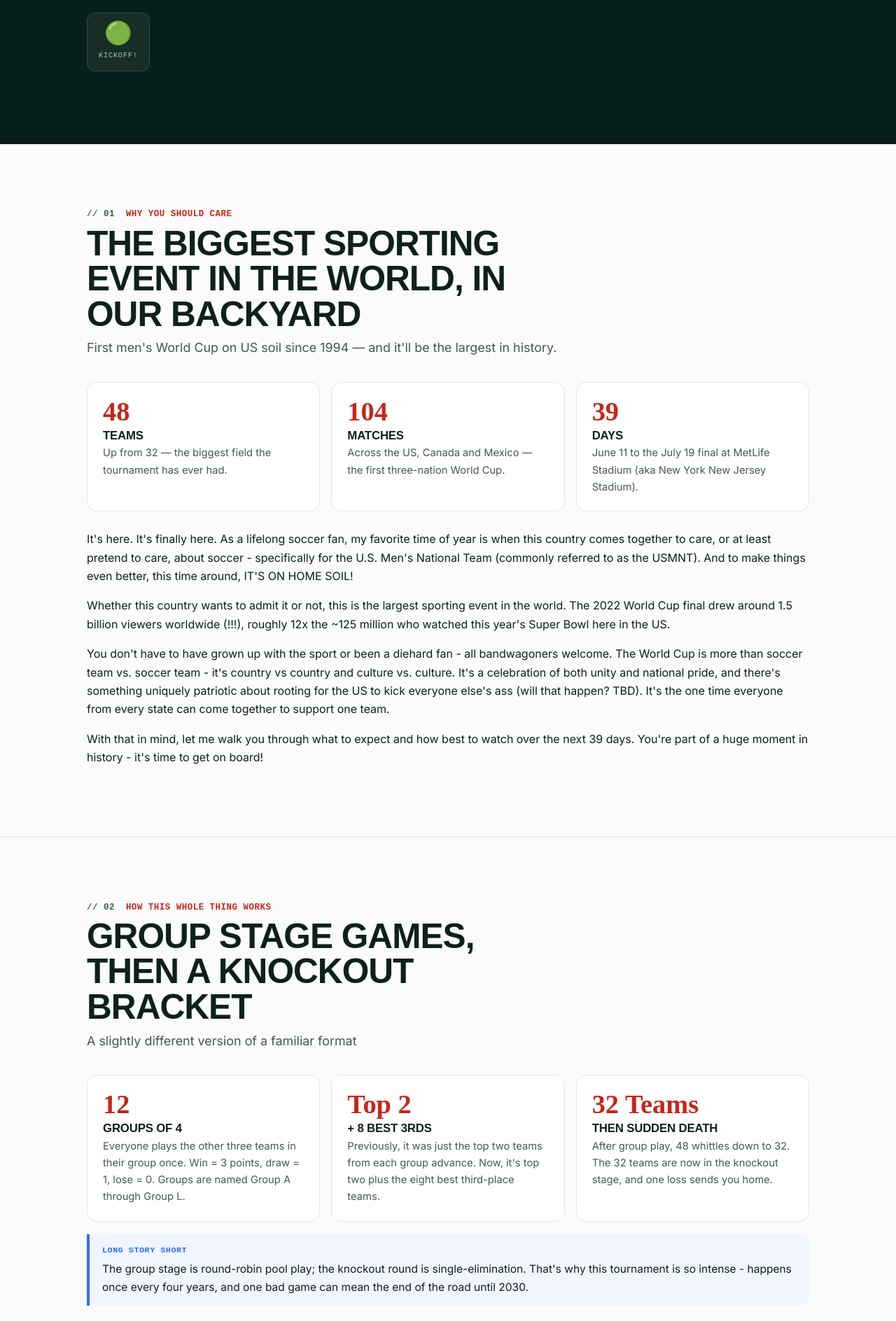
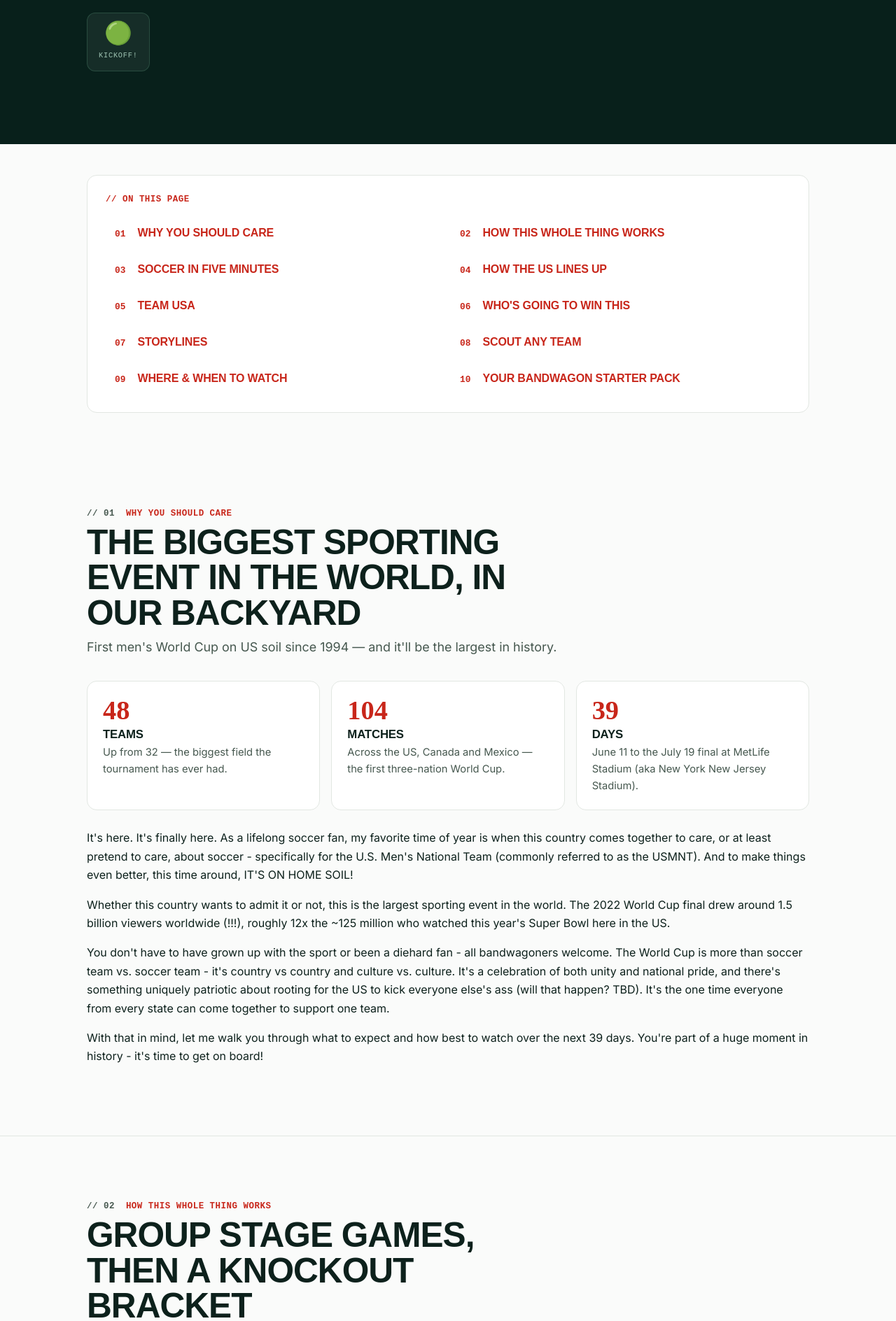
Before and after one commit to jmozden3/jmozden3.github.io, a Jekyll site: the page built from _posts/2026-06-10-wc-preview.md, in a window 1280 px wide. Shown: the part 833-2721 px from the top of the page at 70% size. Built offline with Jekyll 4.4.1, drawn with Linux system fonts in a browser that asks for light colours.

Commit message:
Add non-sticky table of contents to WC preview post
Adds an "On this page" TOC after the hero linking to all 10
sections, plus scroll-margin-top so anchors clear the sticky site nav.

Co-Authored-By: Claude Opus 4.8 <noreply@anthropic.com>

```diff
--- a/_posts/2026-06-10-wc-preview.md
+++ b/_posts/2026-06-10-wc-preview.md
@@ -50,12 +50,30 @@ image: https://jmozden3.github.io/assets/images/USMNT-scaled.jpg
 
   /* ---------- layout ---------- */
   .wrap{max-width:var(--maxw);margin:0 auto;padding:0 24px}
-  .wcg section{padding:84px 0;border-bottom:1px solid var(--line)}
+  .wcg section{padding:84px 0;border-bottom:1px solid var(--line);scroll-margin-top:84px}
+  @media(max-width:768px){.wcg section{scroll-margin-top:150px}}
   .sec-head{max-width:680px;margin-bottom:34px}
   .sec-head h2{font-size:clamp(2rem,5vw,3.1rem);font-weight:900;margin:.35rem 0 .5rem;text-transform:uppercase}
   .sec-head p.lede{font-size:1.12rem;color:var(--ink-soft)}
 
   /* ---------- nav ---------- */
+
+  /* ---------- table of contents (non-sticky) ---------- */
+  .toc-wrap{padding-top:44px;padding-bottom:44px}
+  .toc{background:#fff;border:1px solid var(--line);border-radius:var(--radius);padding:24px 26px}
+  .toc-head{
+    font-family:'Space Mono',monospace;font-size:.78rem;letter-spacing:.04em;
+    text-transform:uppercase;color:var(--accent-ink);font-weight:700;display:block;margin-bottom:16px;
+  }
+  .toc-grid{display:grid;grid-template-columns:repeat(2,1fr);gap:8px}
+  @media(max-width:680px){.toc-grid{grid-template-columns:1fr}}
+  .toc-item{
+    display:flex;align-items:baseline;gap:12px;text-decoration:none;color:var(--ink);
+    border:1px solid transparent;border-radius:10px;padding:10px 12px;transition:all .15s;
+  }
+  .toc-item:hover,.toc-item:focus-visible{border-color:var(--accent);background:rgba(255,67,50,.04);transform:translateX(3px);outline:none}
+  .toc-item .tn{font-family:'Space Mono',monospace;font-size:.8rem;font-weight:700;color:var(--accent-ink);min-width:1.6em}
+  .toc-item .tt{font-family:'Archivo',sans-serif;font-weight:700;font-size:1rem;text-transform:uppercase;letter-spacing:-.01em;line-height:1.2}
 
   /* ---------- hero ---------- */
   .hero{
@@ -290,6 +308,25 @@ image: https://jmozden3.github.io/assets/images/USMNT-scaled.jpg
     <div class="countdown" id="countdown" aria-label="Countdown to the first game of the World Cup"></div>
   </div>
 </header>
+
+<!-- ================= TABLE OF CONTENTS ================= -->
+<nav class="toc-wrap wrap" aria-label="Table of contents">
+  <div class="toc">
+    <span class="toc-head">// On this page</span>
+    <div class="toc-grid">
+      <a class="toc-item" href="#why"><span class="tn">01</span><span class="tt">Why you should care</span></a>
+      <a class="toc-item" href="#how"><span class="tn">02</span><span class="tt">How this whole thing works</span></a>
+      <a class="toc-item" href="#basics"><span class="tn">03</span><span class="tt">Soccer in five minutes</span></a>
+      <a class="toc-item" href="#lineup"><span class="tn">04</span><span class="tt">How the US lines up</span></a>
+      <a class="toc-item" href="#usa"><span class="tn">05</span><span class="tt">Team USA</span></a>
+      <a class="toc-item" href="#favorites"><span class="tn">06</span><span class="tt">Who's going to win this</span></a>
+      <a class="toc-item" href="#storylines"><span class="tn">07</span><span class="tt">Storylines</span></a>
+      <a class="toc-item" href="#scout"><span class="tn">08</span><span class="tt">Scout any team</span></a>
+      <a class="toc-item" href="#watch"><span class="tn">09</span><span class="tt">Where &amp; when to watch</span></a>
+      <a class="toc-item" href="#pack"><span class="tn">10</span><span class="tt">Your bandwagon starter pack</span></a>
+    </div>
+  </div>
+</nav>
 
 <!-- ================= 01 WHY CARE ================= -->
 <section id="why">
```
